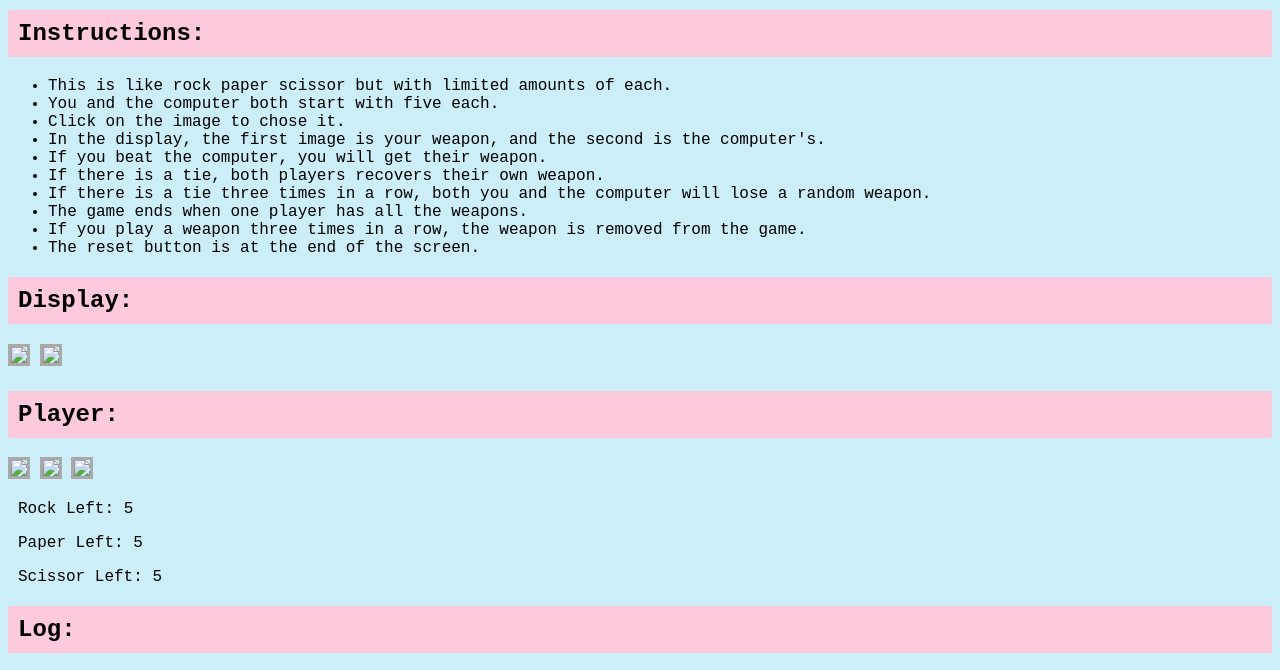
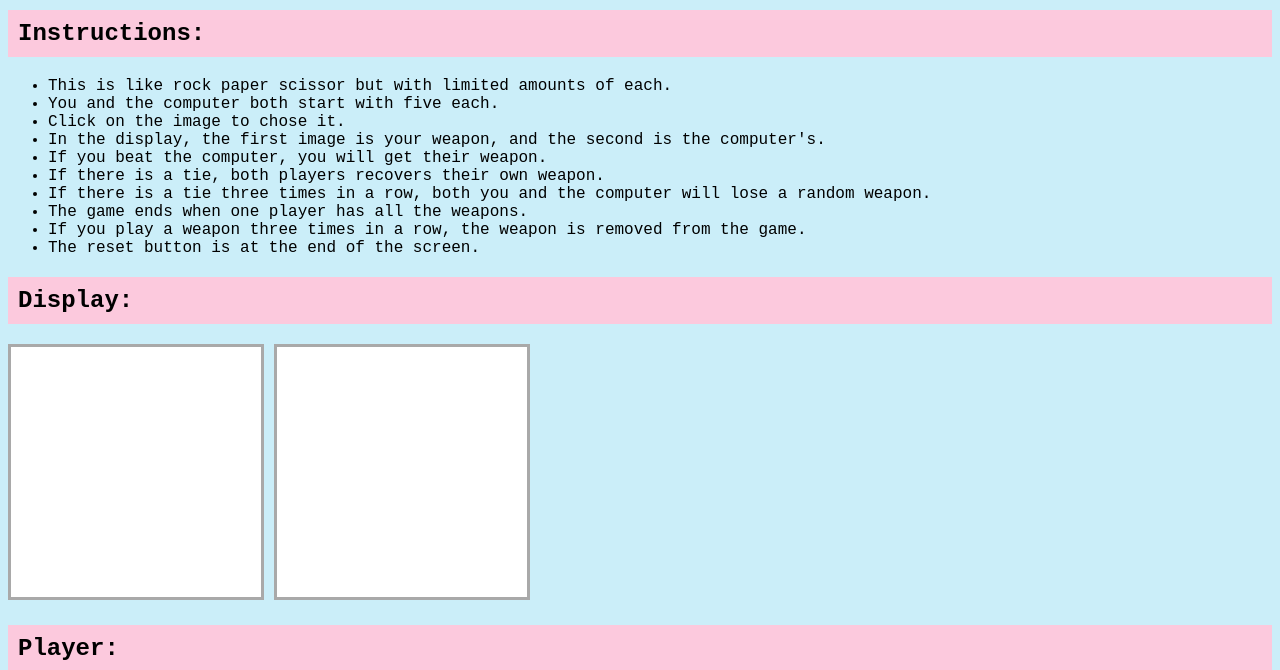
Before and after one commit to fionawg/XTremeRockPaperScissor, a plain HTML site: page index.html in a window 1280 px wide. Shown: the part 90-760 px from the top of the page. Drawn offline with Linux system fonts and the light colour scheme; the site is published under a folder, as on GitHub Pages, so addresses that start at the root find nothing.

Commit message:
Update index.html

```diff
--- a/index.html
+++ b/index.html
@@ -266,13 +266,13 @@
     </ul>
 
     <h2>Display:</h2>
-    <img src="/imgs/blank.png" id="display1">
-    <img src="/imgs/blank.png" id="display2">
+    <img src="imgs/blank.png" id="display1">
+    <img src="imgs/blank.png" id="display2">
 
     <h2>Player:</h2>
-    <img src="/imgs/rock.png" onclick="play('rock');">
-    <img src=" /imgs/paper.png" onclick="play('paper');">
-    <img src="/imgs/scissor.png" onclick="play('scissor');">
+    <img src="imgs/rock.png" onclick="play('rock');">
+    <img src="imgs/paper.png" onclick="play('paper');">
+    <img src="imgs/scissor.png" onclick="play('scissor');">
 
     <p>Rock Left: <span id="numRock">5</span></p>
     <p>Paper Left: <span id="numPaper">5</span></p>
```
